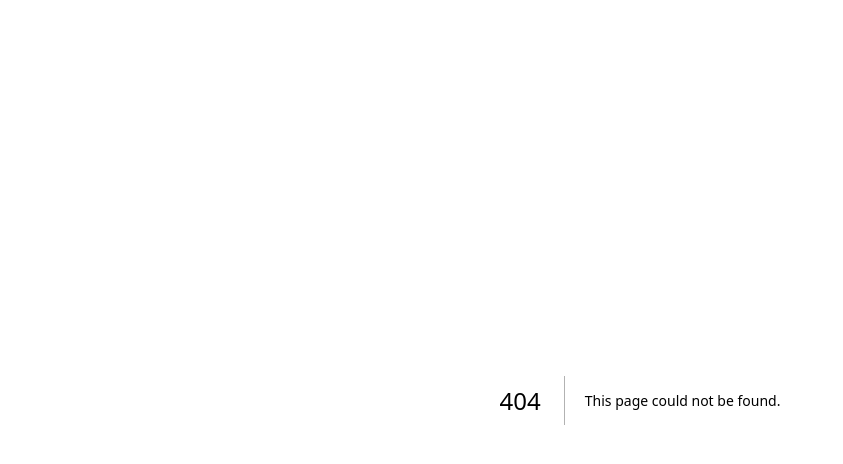
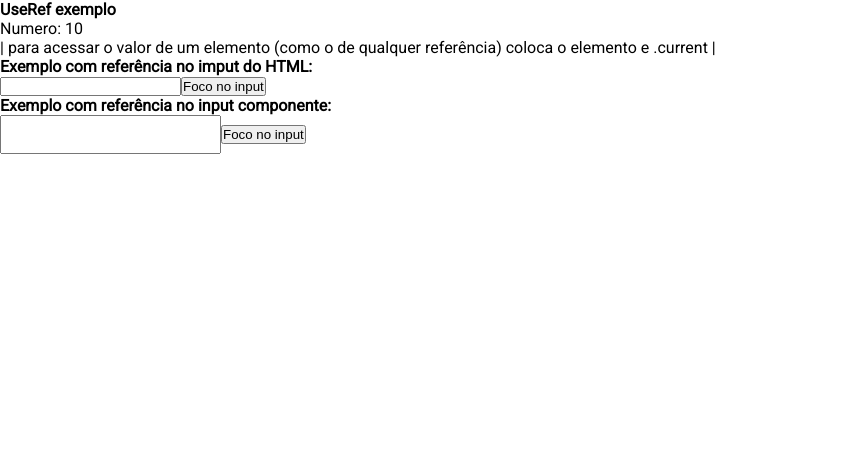
Before and after one commit to JonsMota/Revisao-Frontend-NextStyledComponents, a Next.js app: page /useref in a window 1280 px wide. Before the commit this address had no page. Shown: the top 464 px of the page, without its empty margins (0-843 px from the left). Built offline with nearby package versions, Linux system fonts and the light colour scheme.

Commit message:
Criado o useREf

```diff
--- /dev/null
+++ b/pages/useref.jsx
@@ -0,0 +1,28 @@
+import { useRef } from 'react'
+
+import Input from '../src/components/input/Input'
+
+export default function UseRefPage() {
+  const numero = useRef(10)
+  const inputRef = useRef(null)
+  const componentInputRef = useRef(null)
+
+  return (
+    <>
+      <div>
+        <h4>UseRef exemplo</h4>
+        <p>Numero: {numero.current}</p> | para acessar o valor de um elemento (como o de qualquer referência) coloca o elemento e .current |
+      </div>
+      <div>
+       <h4>Exemplo com referência no imput do HTML:</h4>
+       <input type="text" ref={inputRef} />
+       <button onClick={() => inputRef.current.focus()}>Foco no input</button>
+      </div>
+      <div>
+        <h4>Exemplo com referência no input componente:</h4>
+        <Input type="text" ref={componentInputRef} />
+        <button onClick={() => componentInputRef.current.focus()}>Foco no input</button>
+    </div>
+    </>
+  )
+}
--- a/src/components/input/Input.jsx
+++ b/src/components/input/Input.jsx
@@ -1,9 +1,14 @@
+import { forwardRef } from 'react'
 import styled from 'styled-components'
 
 const StyledInput = styled.input`
   padding: 10px 20px;
 `
 
-export default function Input(props) {
-  return <StyledInput {...props} />
-}
+const Input = forwardRef((props, ref) => {
+  return <StyledInput {...props} ref={ref} />
+})
+
+export default Input
+
+Input.displayName = 'Input'
```
